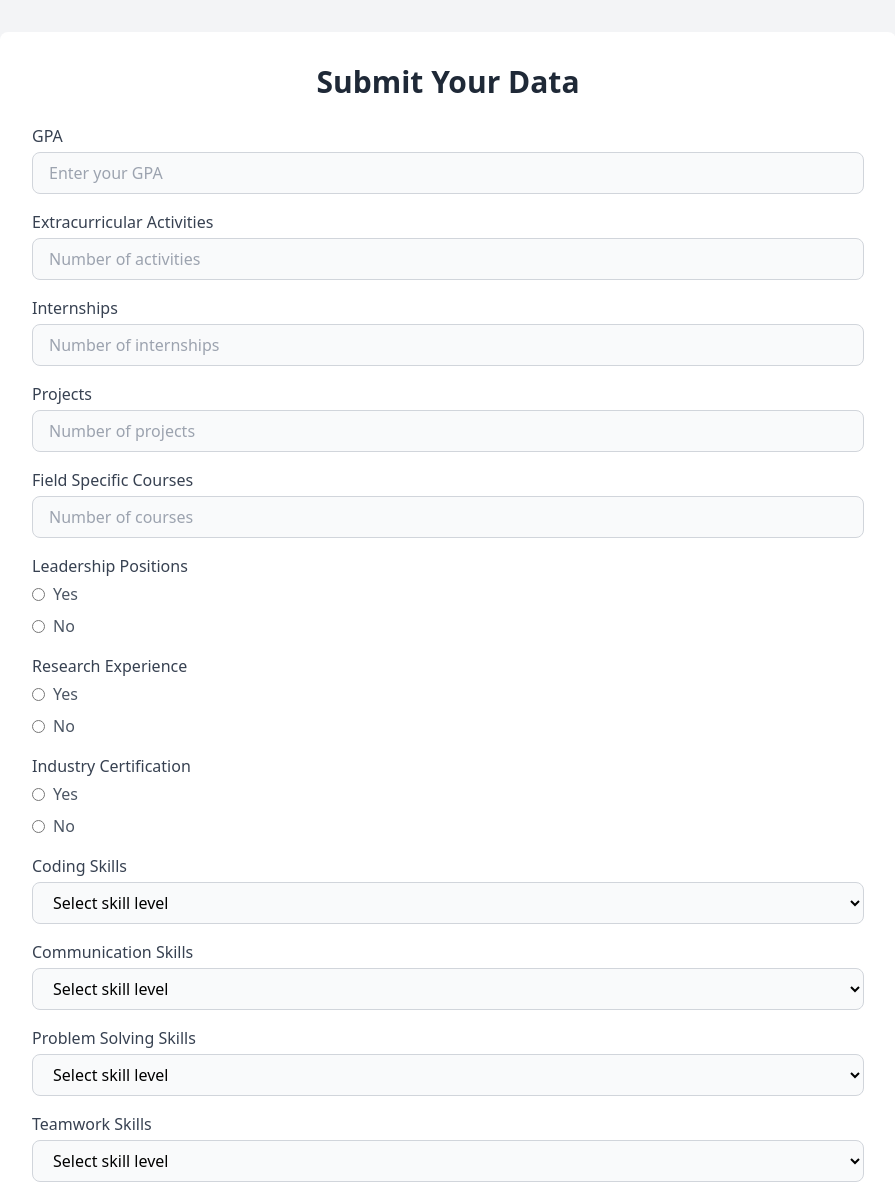
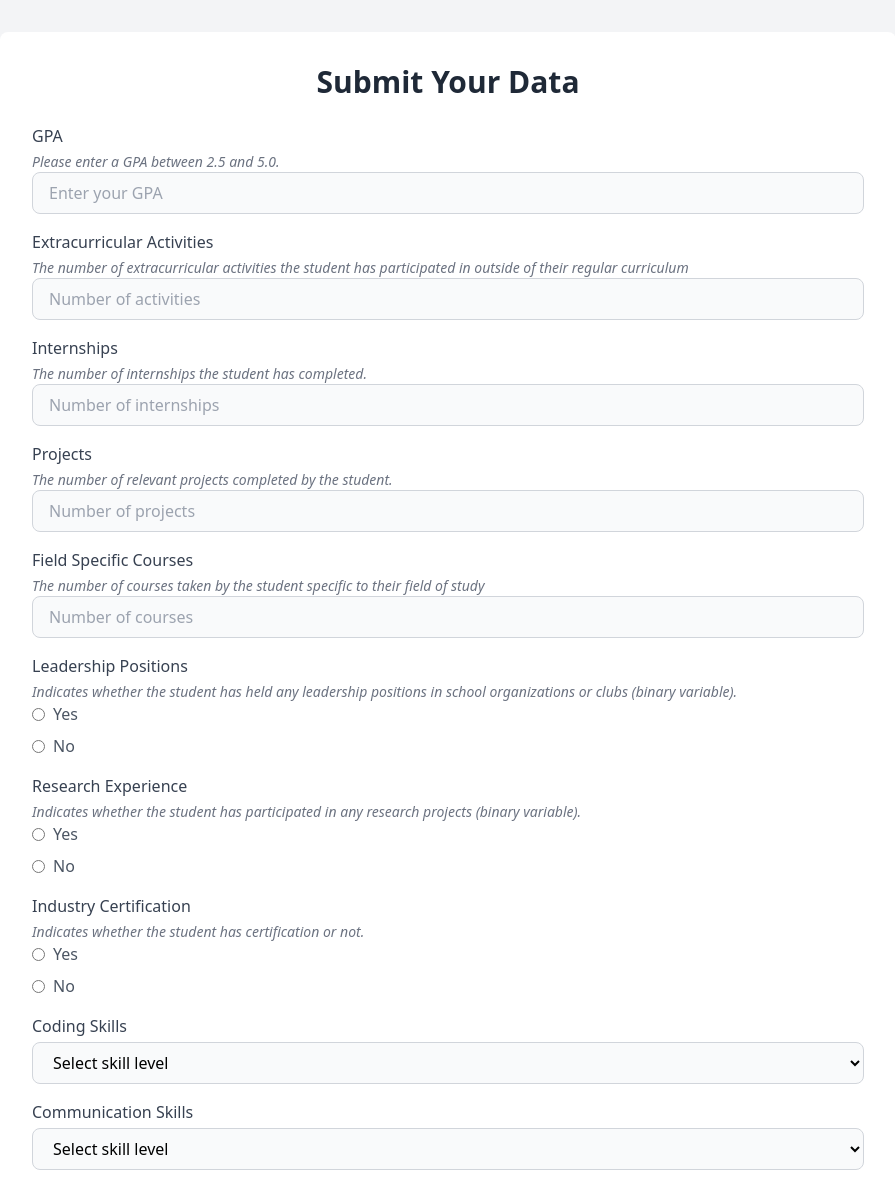
Before and after one commit to jasonmiracleg/Path-Finder, a Flask app: page / in a window 1280 px wide. Shown: the top 1182 px of the page, without its empty margins (192-1087 px from the left). Run offline with Flask 3, Linux system fonts and the light colour scheme; parts of the project's set-up code (start-up, migrations or seed data) failed here and were passed over; some libraries are stand-ins or nearby versions.

Commit message:
Added clarification to the fields

```diff
--- a/PathFinderWeb/templates/index.html
+++ b/PathFinderWeb/templates/index.html
@@ -14,6 +14,7 @@
             <!-- GPA -->
             <div class="mb-4">
                 <label class="block text-gray-700 font-medium mb-1" for="gpa">GPA</label>
+                <p class="text-sm text-gray-500 italic mt-1">Please enter a GPA between 2.5 and 5.0.</p>
                 <input type="number" step="0.01" min="2.5" max="5.0" id="gpa" name="gpa"
                     class="w-full bg-gray-50 border border-gray-300 rounded-lg px-4 py-2 focus:outline-none focus:ring focus:ring-blue-300"
                     placeholder="Enter your GPA" required>
@@ -23,6 +24,7 @@
             <div class="mb-4">
                 <label class="block text-gray-700 font-medium mb-1" for="extracurricular">Extracurricular
                     Activities</label>
+                    <p class="text-sm text-gray-500 italic mt-1">The number of extracurricular activities the student has participated in outside of their regular curriculum</p>
                 <input type="number" id="extracurricular_activities" name="extracurricular_activities"
                     class="w-full bg-gray-50 border border-gray-300 rounded-lg px-4 py-2 focus:outline-none focus:ring focus:ring-blue-300"
                     placeholder="Number of activities" required>
@@ -31,6 +33,7 @@
             <!-- Internships -->
             <div class="mb-4">
                 <label class="block text-gray-700 font-medium mb-1" for="internships">Internships</label>
+                <p class="text-sm text-gray-500 italic mt-1">The number of internships the student has completed.</p>
                 <input type="number" id="internships" name="internships"
                     class="w-full bg-gray-50 border border-gray-300 rounded-lg px-4 py-2 focus:outline-none focus:ring focus:ring-blue-300"
                     placeholder="Number of internships" required>
@@ -39,6 +42,7 @@
             <!-- Projects -->
             <div class="mb-4">
                 <label class="block text-gray-700 font-medium mb-1" for="projects">Projects</label>
+                <p class="text-sm text-gray-500 italic mt-1">The number of relevant projects completed by the student.</p>
                 <input type="number" id="projects" name="projects"
                     class="w-full bg-gray-50 border border-gray-300 rounded-lg px-4 py-2 focus:outline-none focus:ring focus:ring-blue-300"
                     placeholder="Number of projects" required>
@@ -48,6 +52,7 @@
             <div class="mb-4">
                 <label class="block text-gray-700 font-medium mb-1" for="field_specific_courses">Field Specific
                     Courses</label>
+                    <p class="text-sm text-gray-500 italic mt-1">The number of courses taken by the student specific to their field of study</p>
                 <input type="number" id="field_specific_courses" name="field_specific_courses"
                     class="w-full bg-gray-50 border border-gray-300 rounded-lg px-4 py-2 focus:outline-none focus:ring focus:ring-blue-300"
                     placeholder="Number of courses" required>
@@ -56,6 +61,9 @@
             <!-- Leadership Positions -->
             <div class="mb-4">
                 <label class="block text-gray-700 font-medium mb-1">Leadership Positions</label>
+                <p class="text-sm text-gray-500 italic mt-1">Indicates whether the student has held any leadership positions in school organizations or clubs (binary variable).
+
+                </p>
                 <div class="flex items-center">
                     <input type="radio" name="leadership_positions" value="1" id="leadership-yes"
                         class="mr-2 focus:ring-blue-300" required>
@@ -71,6 +79,7 @@
             <!-- Research Experience -->
             <div class="mb-4">
                 <label class="block text-gray-700 font-medium mb-1">Research Experience</label>
+                <p class="text-sm text-gray-500 italic mt-1"> Indicates whether the student has participated in any research projects (binary variable).</p>
                 <div class="flex items-center">
                     <input type="radio" name="research_experience" value="1" id="research-yes"
                         class="mr-2 focus:ring-blue-300" required>
@@ -86,6 +95,7 @@
             <!-- Industry Certification -->
             <div class="mb-4">
                 <label class="block text-gray-700 font-medium mb-1">Industry Certification</label>
+                <p class="text-sm text-gray-500 italic mt-1">Indicates whether the student has certification or not.</p>
                 <div class="flex items-center">
                     <input type="radio" name="industry_certifications" value="1" id="certification-yes"
                         class="mr-2 focus:ring-blue-300" required>
```
